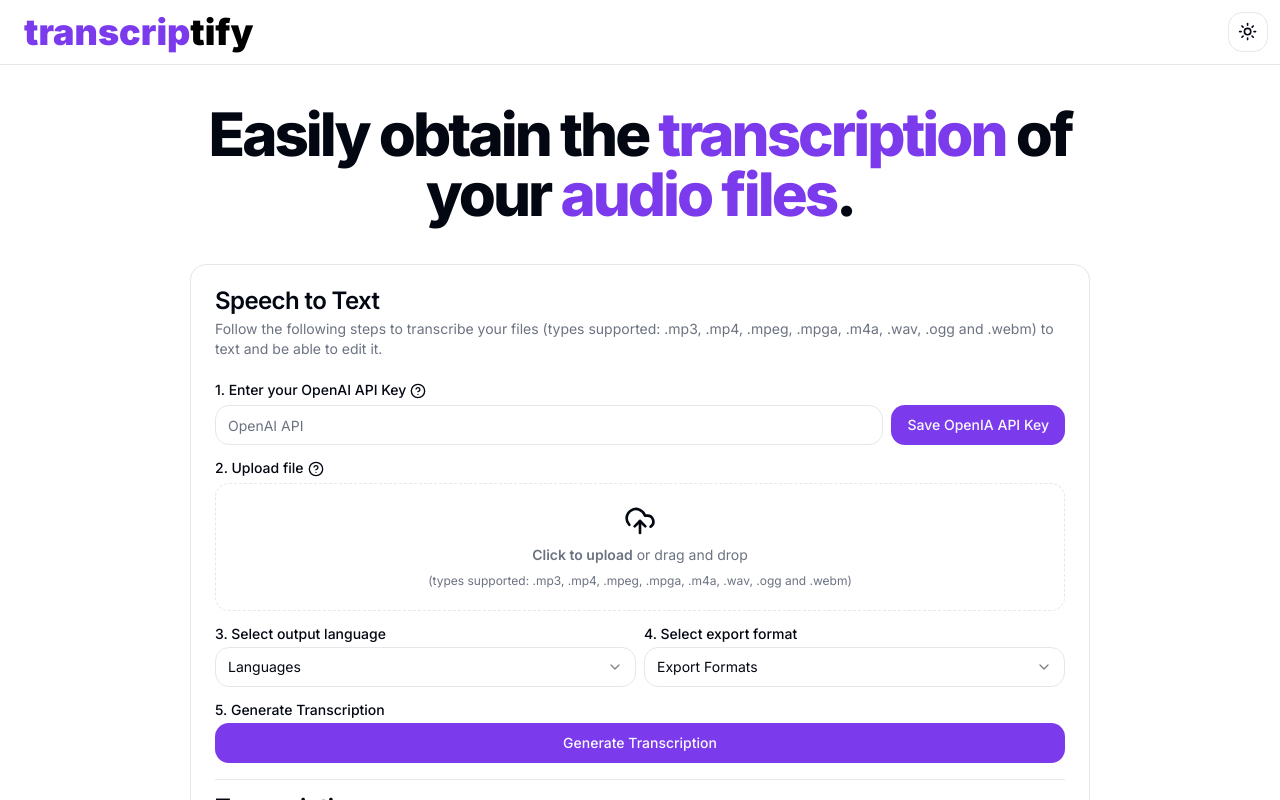
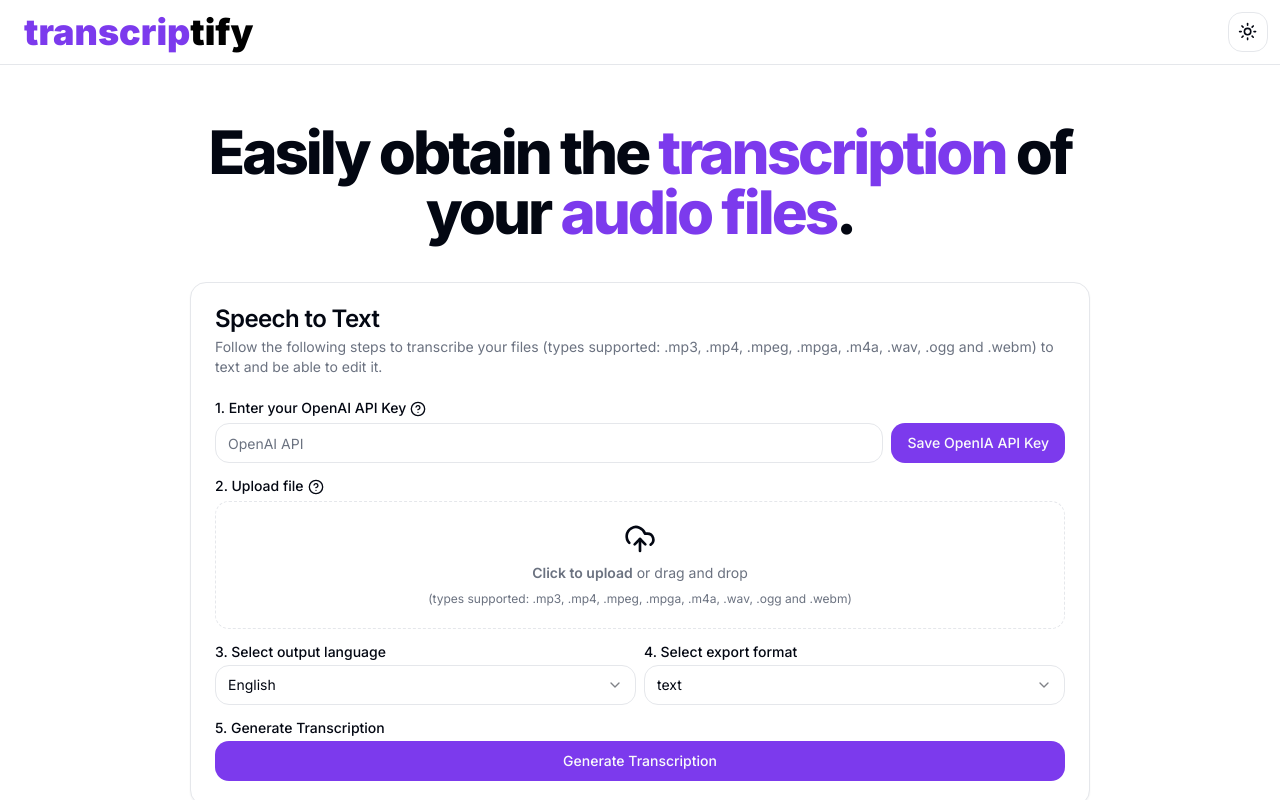
Before and after one commit to mechudo-dev/whisper-transcriptify, a Next.js app: page / in a window 1280 px wide. Shown: the top 800 px of the page. Built offline with nearby package versions, Linux system fonts and the light colour scheme.

Commit message:
default selects

```diff
--- a/src/components/ExportFormatSelect.tsx
+++ b/src/components/ExportFormatSelect.tsx
@@ -22,6 +22,7 @@ export function ExportFormatSelect({
       onValueChange={(value) => {
         setExportFormat(value)
       }}
+      value={exportFormat}
     >
       <SelectTrigger className='w-full'>
         <SelectValue placeholder='Export Formats' />
@@ -29,9 +30,9 @@ export function ExportFormatSelect({
       <SelectContent>
         <SelectGroup>
           <SelectLabel>Export Formats</SelectLabel>
-          {EXPORT_FORMATS.map((language) => (
-            <SelectItem key={language} value={language}>
-              {language}
+          {EXPORT_FORMATS.map((formatItem) => (
+            <SelectItem key={formatItem} value={formatItem}>
+              {formatItem}
             </SelectItem>
           ))}
         </SelectGroup>
--- a/src/components/OutputLanguageSelect.tsx
+++ b/src/components/OutputLanguageSelect.tsx
@@ -22,6 +22,7 @@ export function OutputLanguageSelect({
       onValueChange={(value) => {
         setLanguage(value)
       }}
+      value={language}
     >
       <SelectTrigger className='w-full'>
         <SelectValue placeholder='Languages' />
--- a/src/components/TranscriptCard.tsx
+++ b/src/components/TranscriptCard.tsx
@@ -26,8 +26,8 @@ export function TranscriptCard() {
   const { toast } = useToast()
   const [APIKey, setApiKey] = useState<string>('')
   const [file, setFile] = useState<File | null>(null)
-  const [language, setLanguage] = useState<string>('')
-  const [exportFormat, setExportFormat] = useState<string>('')
+  const [language, setLanguage] = useState<string>('English')
+  const [exportFormat, setExportFormat] = useState<string>('text')
   const [transcription, setTranscription] = useState<string>('')
   const [isEditorVisible, setIsEditorVisible] = useState<Boolean>(false)
 
@@ -125,10 +125,17 @@ export function TranscriptCard() {
         body: formData,
       }
     )
+
+    // const response = {
+    //   ok: true,
+    //   json: {
+    //       text: 'holi mundo',
+    //     }
+    //   },
+    // }
     if (response.ok) {
       const res = await response.json()
-      // TODO: fix fetch
-      console.log(res)
+      console.log(res.text)
       console.log(response)
 
       setTranscription(res)
@@ -224,7 +231,7 @@ export function TranscriptCard() {
               </Button>
             </div>
             {/* TODO: fix fetch */}
-            {/* {isEditorVisible && ( */}
+            {isEditorVisible && (
               <>
                 <Separator className='' />
                 <CardTitle>Transcription</CardTitle>
@@ -242,7 +249,7 @@ export function TranscriptCard() {
                   </Button>
                 </div>
               </>
-            {/* )} */}
+            )}
           </div>
         </div>
       </CardContent>
```
Lines whose indentation alone changed are shown as unchanged.
